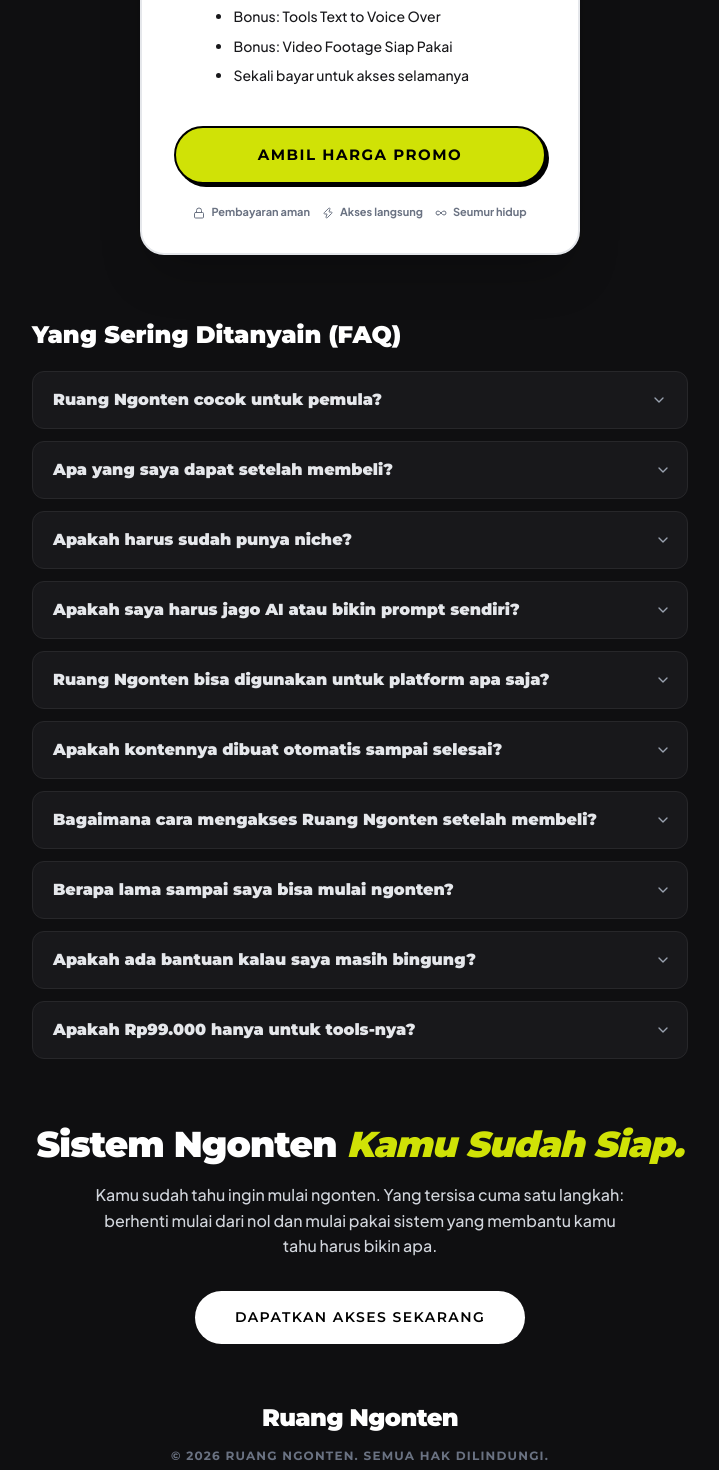
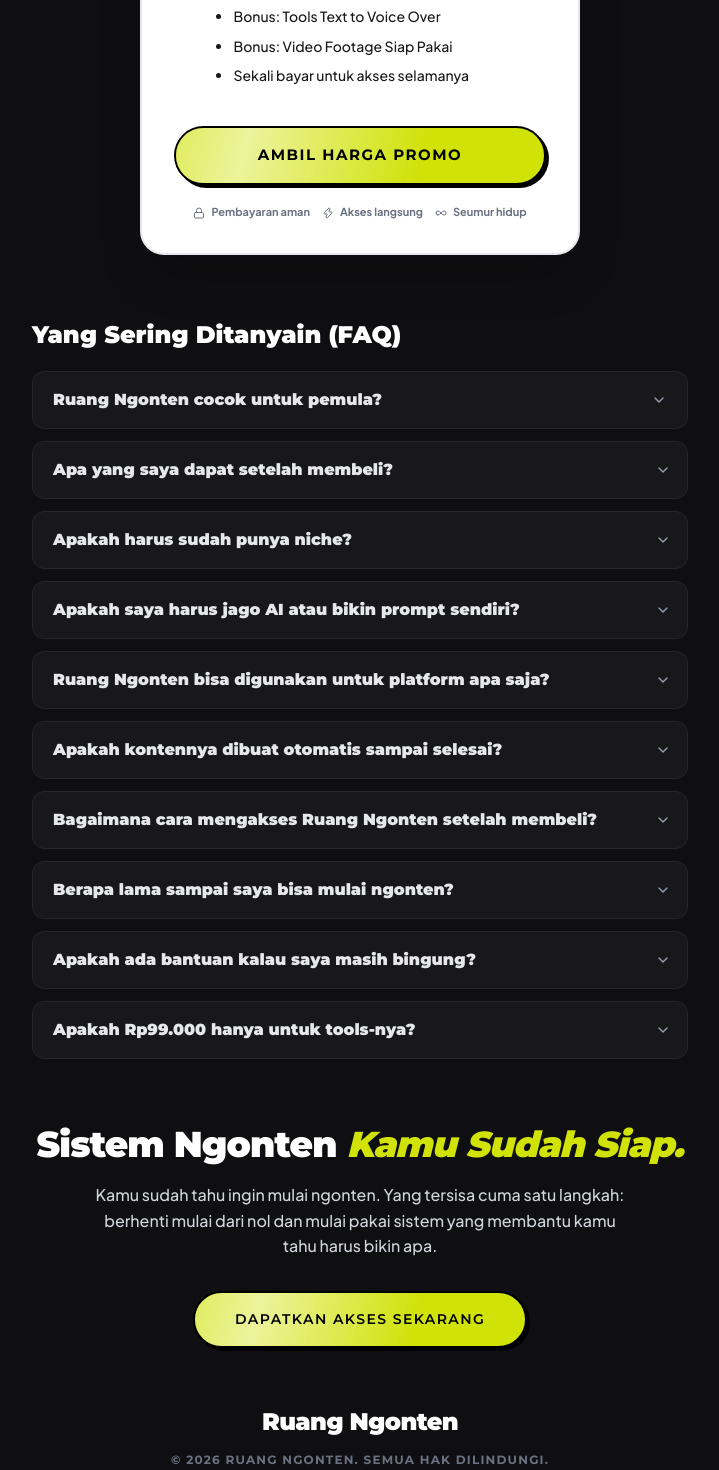
Before and after one commit to anggasrimugiarahayu/ruangcreativemuslim, a Next.js app: page /tools in a window 1280 px wide. Shown: the part 9620-11090 px from the top of the page, without its empty margins (280-999 px from the left). Built offline with nearby package versions, Linux system fonts and the light colour scheme.

Commit message:
feat: add heartbeat and shimmer animations to LP tools checkout buttons

```diff
--- a/src/app/tools/page.tsx
+++ b/src/app/tools/page.tsx
@@ -1240,8 +1240,9 @@ export default function ToolsPage() {
 
                     {/* Button & Security Badges */}
                     <div className="mt-6 flex flex-col items-center text-center w-full">
-                        <a href="http://lynk.id/ruangcreativemuslim/0elxm3wy387w/checkout" target="_blank" className="w-full bg-rn-accent !text-black py-3.5 sm:py-4 rounded-full font-bold text-[13px] sm:text-[15px] border-2 border-black transition-all duration-200 font-heading uppercase tracking-widest shadow-[3px_3px_0px_0px_#000000] hover:bg-black hover:!text-white hover:shadow-none hover:translate-x-[3px] hover:translate-y-[3px] active:bg-black active:!text-white active:shadow-none active:translate-x-[3px] active:translate-y-[3px] flex items-center justify-center mb-5 select-none" style={{ textDecoration: 'none' }}>
-                            AMBIL HARGA PROMO
+                        <a href="http://lynk.id/ruangcreativemuslim/0elxm3wy387w/checkout" target="_blank" className="w-full bg-rn-accent !text-black py-3.5 sm:py-4 rounded-full font-bold text-[13px] sm:text-[15px] border-2 border-black transition-all duration-200 font-heading uppercase tracking-widest shadow-[3px_3px_0px_0px_#000000] hover:bg-black hover:!text-white hover:shadow-none hover:translate-x-[3px] hover:translate-y-[3px] active:bg-black active:!text-white active:shadow-none active:translate-x-[3px] active:translate-y-[3px] flex items-center justify-center mb-5 select-none animate-heartbeat relative overflow-hidden group" style={{ textDecoration: 'none' }}>
+                            <div className="absolute inset-0 -translate-x-[150%] bg-gradient-to-r from-transparent via-white/60 to-transparent w-full h-full z-10 animate-shimmer pointer-events-none" />
+                            <span className="relative z-20">AMBIL HARGA PROMO</span>
                         </a>
                         <div className="flex flex-row flex-nowrap items-center justify-center w-full text-[9px] sm:text-[11px] font-bold text-gray-500 font-body px-1 gap-2.5 sm:gap-3 whitespace-nowrap overflow-hidden">
                             <div className="flex items-center gap-1.5 shrink-0"><Lock className="w-3 h-3 text-gray-500 shrink-0" /><span>Pembayaran aman</span></div>
@@ -1439,9 +1440,9 @@ export default function ToolsPage() {
 
                 {/*  Final Button  */}
                 <a href="http://lynk.id/ruangcreativemuslim/0elxm3wy387w/checkout" target="_blank"
-
-                    className="w-[90%] sm:w-auto inline-flex items-center justify-center bg-white px-10 py-4 rounded-full font-semibold text-[13px] sm:text-[14px] hover:bg-rn-yellow transition-all duration-300 font-heading uppercase tracking-widest whitespace-nowrap !text-black !no-underline">
-                    DAPATKAN AKSES SEKARANG
+                    className="w-[90%] sm:w-auto inline-flex items-center justify-center bg-rn-accent px-10 py-4 rounded-full font-semibold text-[13px] sm:text-[14px] border-2 border-black hover:bg-black hover:!text-white hover:border-black active:bg-black active:!text-white active:border-black transition-all duration-300 font-heading uppercase tracking-widest shadow-[3px_3px_0px_0px_#000000] hover:shadow-none hover:translate-x-[3px] hover:translate-y-[3px] active:shadow-none active:translate-x-[3px] active:translate-y-[3px] whitespace-nowrap !text-black !no-underline animate-heartbeat relative overflow-hidden group select-none">
+                    <div className="absolute inset-0 -translate-x-[150%] bg-gradient-to-r from-transparent via-white/60 to-transparent w-full h-full z-10 animate-shimmer pointer-events-none" />
+                    <span className="relative z-20">DAPATKAN AKSES SEKARANG</span>
                 </a>
 
             </section>
@@ -1466,9 +1467,9 @@ export default function ToolsPage() {
     <div
         className="sm:hidden fixed bottom-0 left-1/2 -translate-x-1/2 w-full max-w-[720px] p-4 bg-rn-dark-bg/90 backdrop-blur-md border-t border-white/10 z-50 animate-in slide-in-from-bottom-full duration-300">
         <a href="http://lynk.id/ruangcreativemuslim/0elxm3wy387w/checkout" target="_blank"
-
-            className="w-full bg-white border border-white py-3.5 rounded-full font-semibold text-sm font-heading uppercase tracking-widest hover:bg-rn-yellow hover:border-rn-yellow transition-colors brutalist-shadow-sm flex items-center justify-center gap-2 !text-black !no-underline">
-            Akses Rp 99.000
+            className="w-full bg-rn-accent border-2 border-black py-3.5 rounded-full font-semibold text-sm font-heading uppercase tracking-widest hover:bg-black hover:border-black hover:!text-white active:bg-black active:border-black active:!text-white transition-all shadow-[3px_3px_0px_0px_#000000] hover:translate-x-[3px] hover:translate-y-[3px] hover:shadow-none active:translate-x-[3px] active:translate-y-[3px] active:shadow-none flex items-center justify-center gap-2 !text-black !no-underline animate-heartbeat relative overflow-hidden group select-none">
+            <div className="absolute inset-0 -translate-x-[150%] bg-gradient-to-r from-transparent via-white/60 to-transparent w-full h-full z-10 animate-shimmer pointer-events-none" />
+            <span className="relative z-20">Akses Rp 99.000</span>
         </a>
     </div>
 
```
